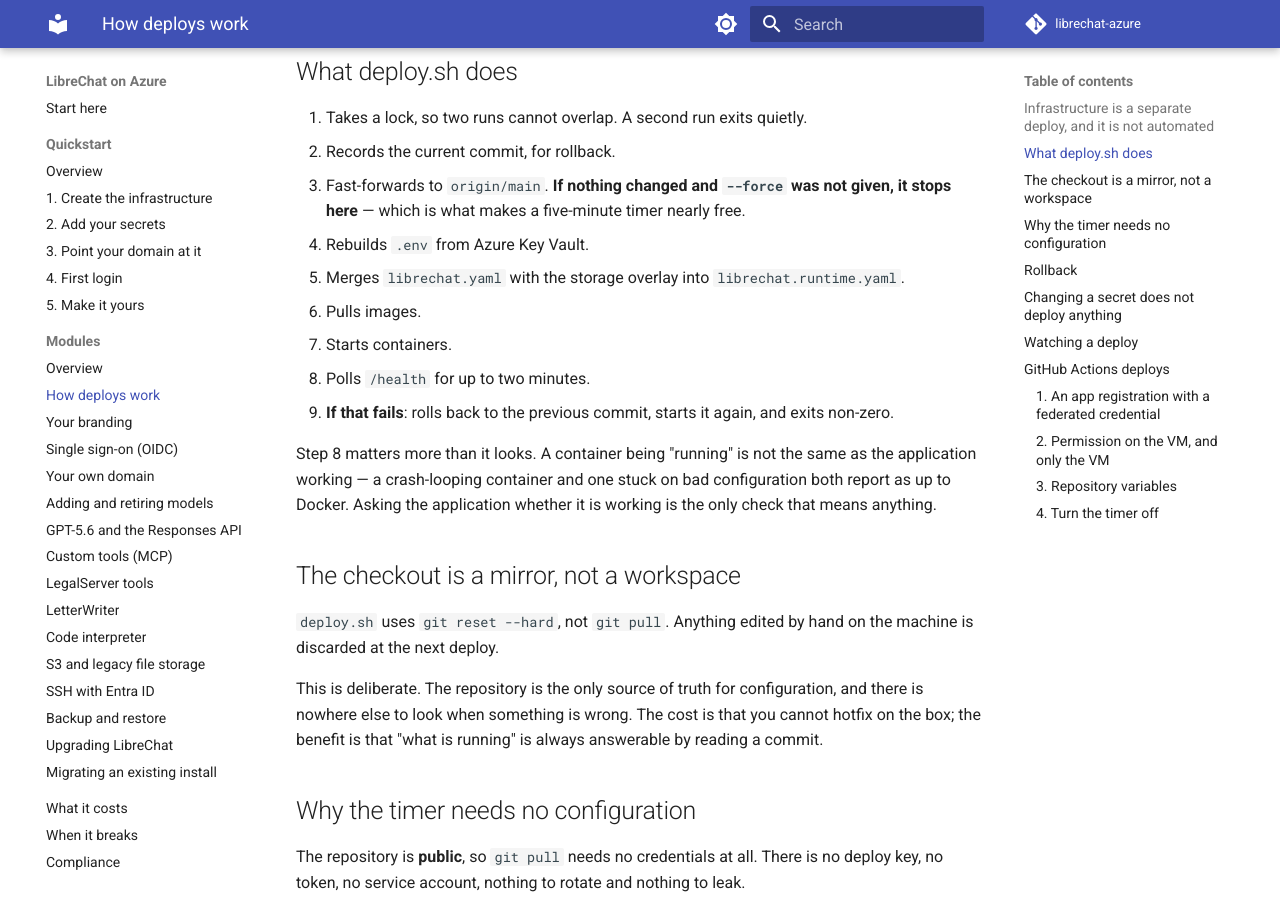
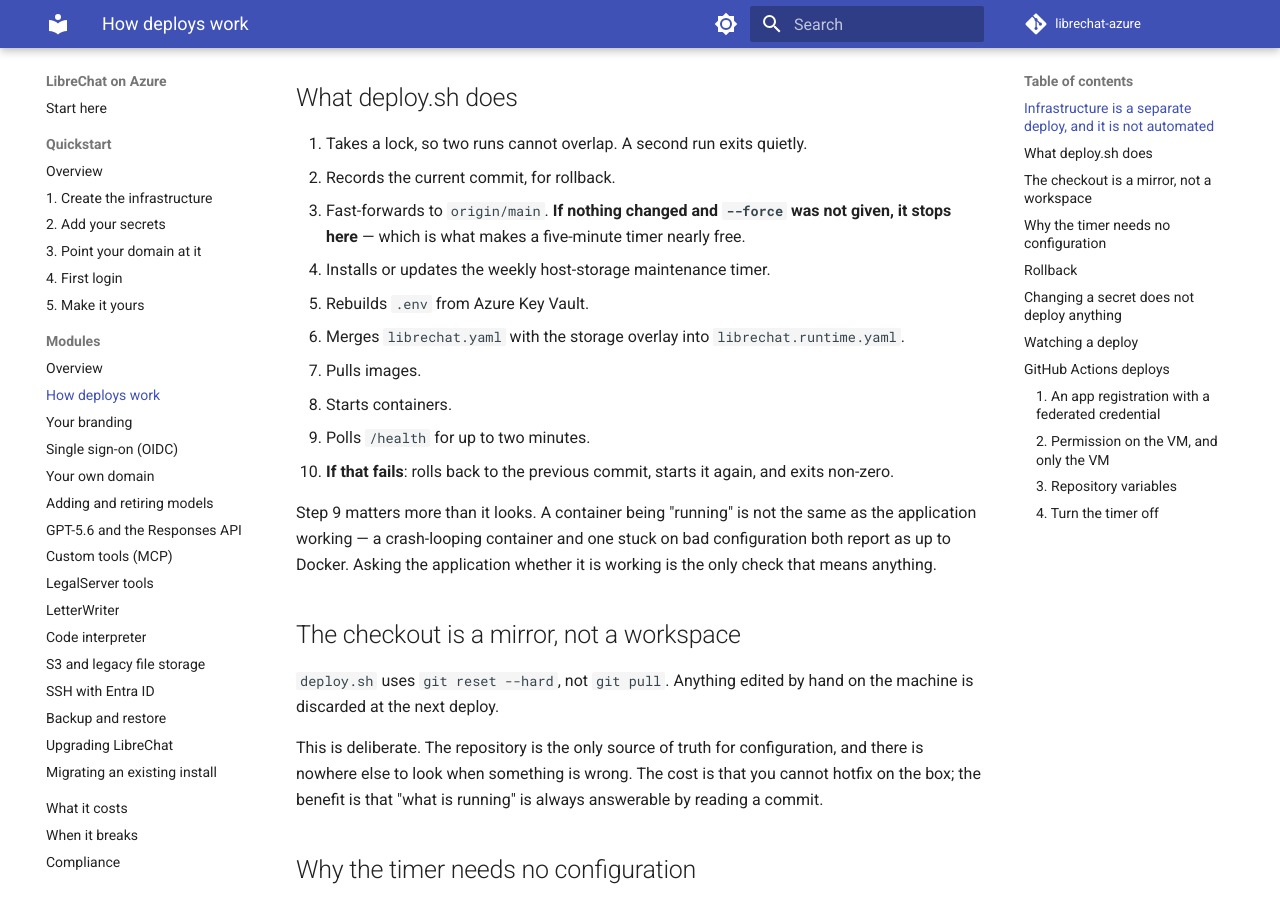
Before and after one commit to MarylandLegalAid/librechat-azure, an MkDocs documentation site: the page built from docs/modules/deployment.md, in a window 1280 px wide and 900 px high, scrolled down 1884 px. Built offline with MkDocs 1.6.1 and Material for MkDocs 9.7.7, drawn with Linux system fonts in a browser that asks for light colours; comment, search, counter and statistics services are not loaded; some of the changed text lies outside the part shown.

Commit message:
Document host maintenance deployment

````diff
--- a/docs/modules/deployment.md
+++ b/docs/modules/deployment.md
@@ -31,9 +31,10 @@ mechanism only one party uses is a mechanism only one party finds the bugs in.
 
 ## Infrastructure is a separate deploy, and it is not automated
 
-Everything on this page deploys the **application** — containers, configuration, `.env`.
-It never touches the VM, the disk, the network security group, or the alerts. Those come
-from the Bicep template in `infra/`, and nothing applies it automatically:
+Everything on this page deploys the **application** — containers, configuration, `.env`
+— and keeps the versioned host-maintenance systemd units current. It never changes the
+Azure VM resource, disks, network security group, or alerts. Those come from the Bicep
+template in `infra/`, and nothing applies it automatically:
 
 ```bash
 az deployment group create \
@@ -88,15 +89,16 @@ A **stale** file is the dangerous case, because it deploys cleanly.
 2. Records the current commit, for rollback.
 3. Fast-forwards to `origin/main`. **If nothing changed and `--force` was not given,
    it stops here** — which is what makes a five-minute timer nearly free.
-4. Rebuilds `.env` from Azure Key Vault.
-5. Merges `librechat.yaml` with the storage overlay into `librechat.runtime.yaml`.
-6. Pulls images.
-7. Starts containers.
-8. Polls `/health` for up to two minutes.
-9. **If that fails**: rolls back to the previous commit, starts it again, and exits
+4. Installs or updates the weekly host-storage maintenance timer.
+5. Rebuilds `.env` from Azure Key Vault.
+6. Merges `librechat.yaml` with the storage overlay into `librechat.runtime.yaml`.
+7. Pulls images.
+8. Starts containers.
+9. Polls `/health` for up to two minutes.
+10. **If that fails**: rolls back to the previous commit, starts it again, and exits
    non-zero.
 
-Step 8 matters more than it looks. A container being "running" is not the same as the
+Step 9 matters more than it looks. A container being "running" is not the same as the
 application working — a crash-looping container and one stuck on bad configuration
 both report as up to Docker. Asking the application whether it is working is the only
 check that means anything.
````
Also changed, not shown: README.md (+2 -2 lines), docs/quickstart/01-deploy.md (+3 -2 lines).
